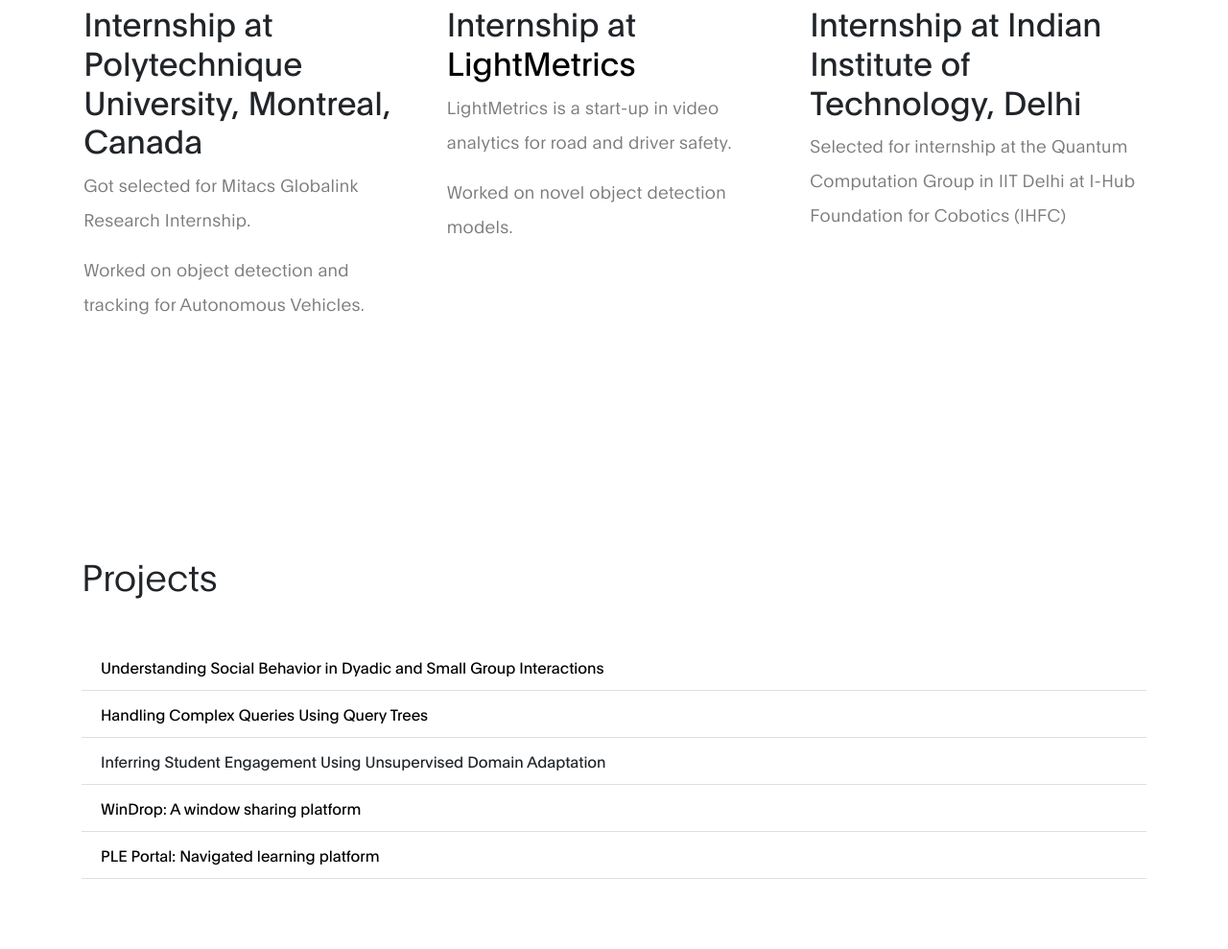
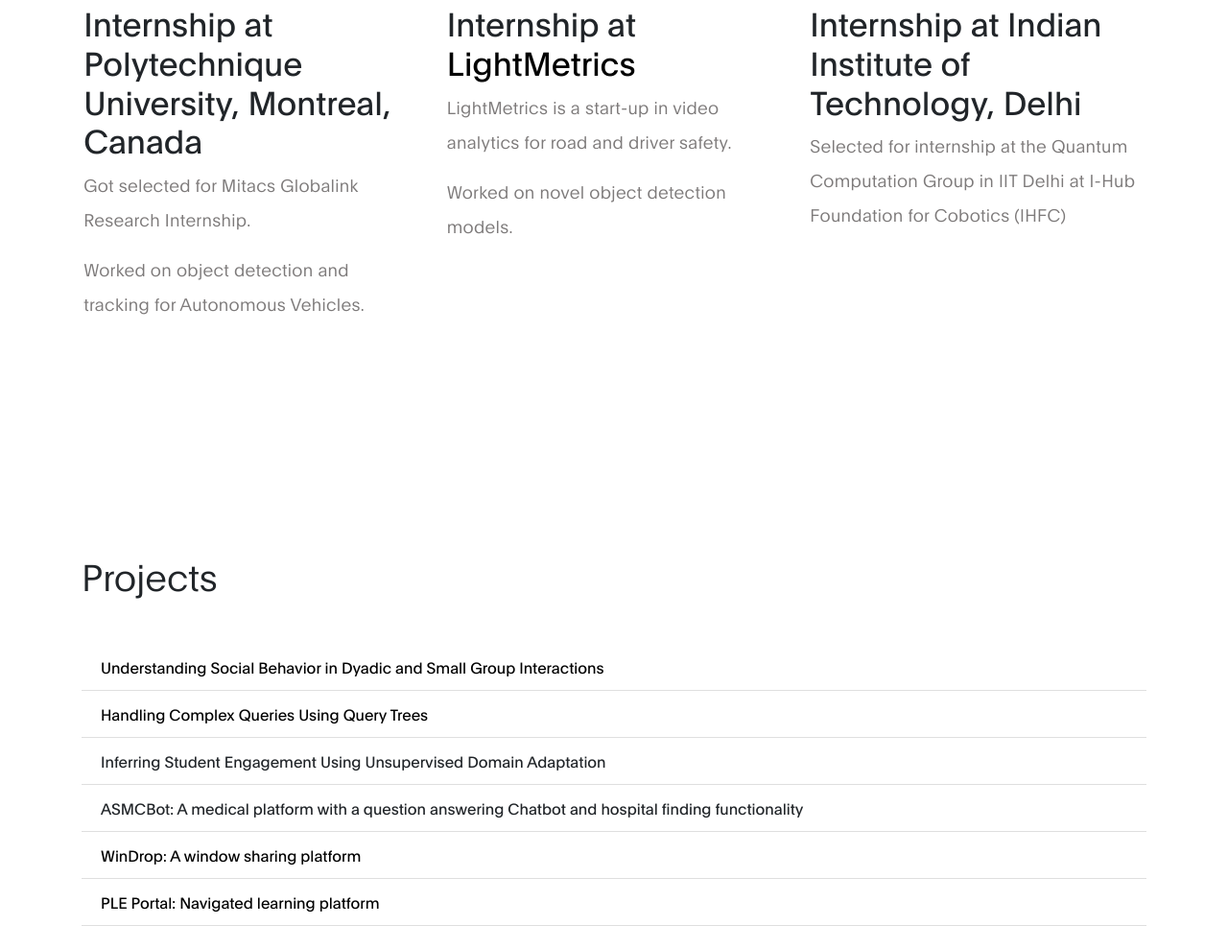
Before and after one commit to vemshari27/vemshari27.github.io, a plain HTML site: page index.html in a window 1280 px wide. Shown: the part 1011-2000 px from the top of the page at 96% size. Drawn offline with Linux system fonts and the light colour scheme.

Commit message:
added a project

```diff
--- a/index.html
+++ b/index.html
@@ -115,6 +115,9 @@
                       Inferring Student Engagement Using Unsupervised Domain Adaptation
                     </li>
                     <li class="list-group-item">
+                      ASMCBot: A medical platform with a question answering Chatbot and hospital finding functionality
+                    </li>
+                    <li class="list-group-item">
                       <a href="https://github.com/vemshari27/window-drop">WinDrop: A window sharing platform</a>
                     </li>
                     <li class="list-group-item">
```
